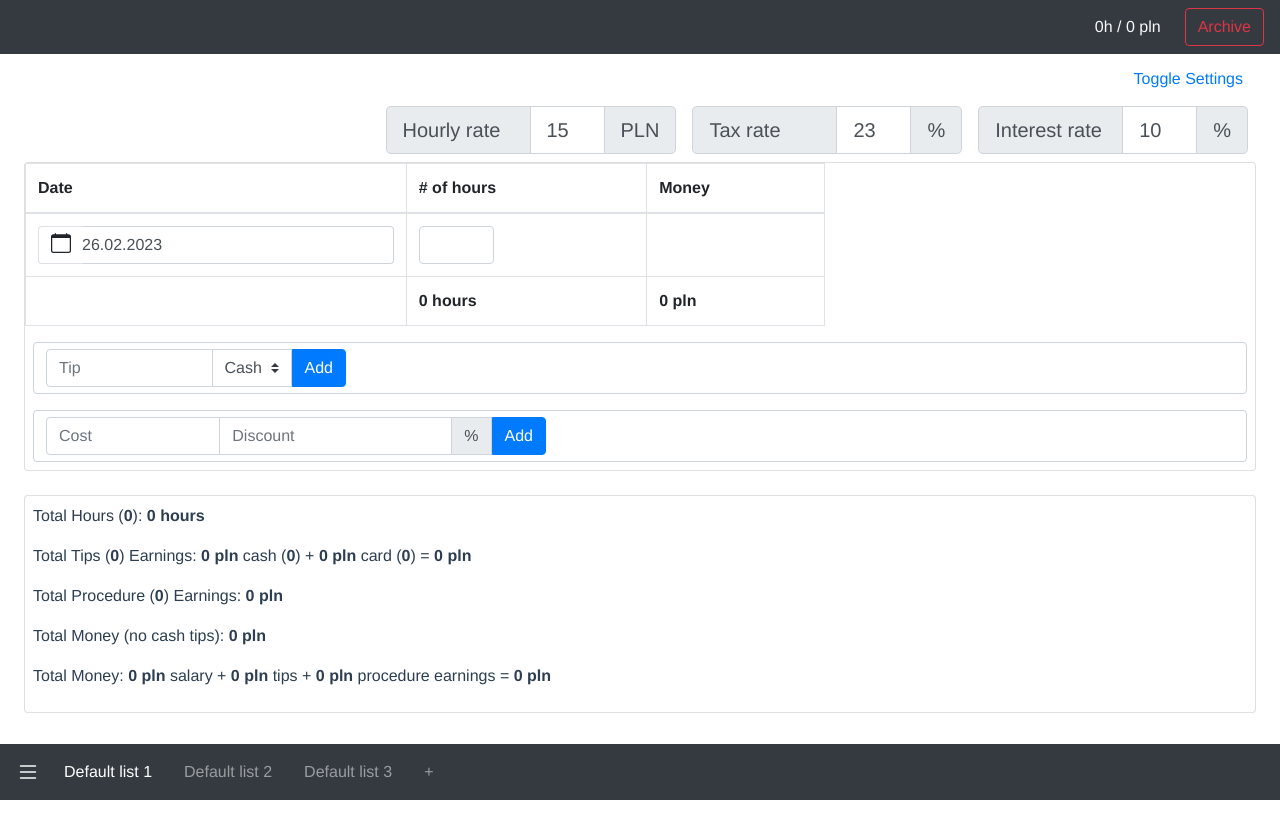
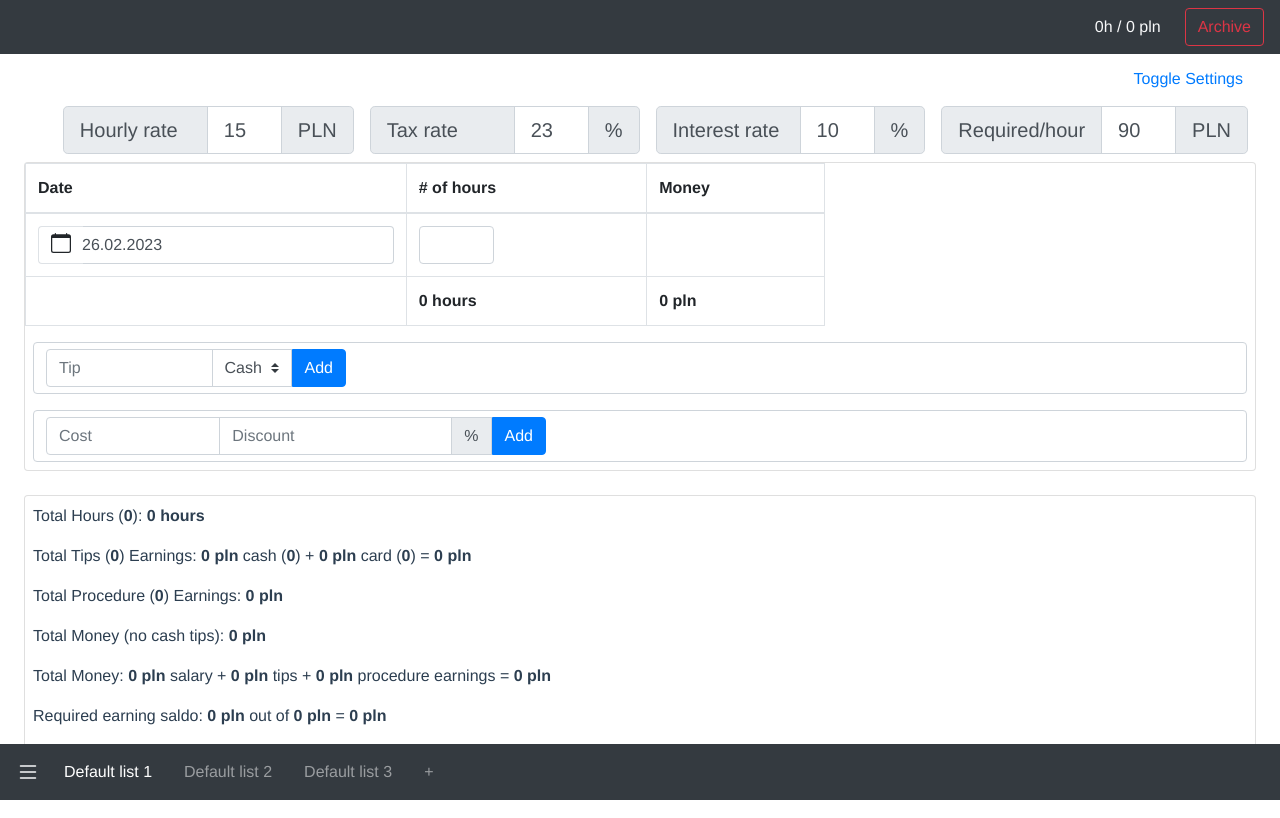
Before and after one commit to sheldonfar/listio, a Vue app: page / in a window 1280 px wide. Built offline with nearby package versions, Linux system fonts and the light colour scheme.

Commit message:
Add earning saldo functionality

```diff
--- a/src/components/Settings.vue
+++ b/src/components/Settings.vue
@@ -68,6 +68,25 @@
             />
           </b-input-group>
         </div>
+        <div class="mx-2 my-2 my-lg-0">
+          <b-input-group
+            size="lg"
+            append="PLN"
+          >
+            <b-input-group-prepend>
+              <b-input-group-text class="prepend-group-text">
+                Required/hour
+              </b-input-group-text>
+            </b-input-group-prepend>
+            <b-form-input
+              aria-label="REPH"
+              class="settings-input"
+              type="number"
+              :value="requiredEarningsPerHour"
+              @change="handleEditInterestRate"
+            />
+          </b-input-group>
+        </div>
       </div>
     </b-collapse>
   </div>
@@ -80,12 +99,13 @@ import {
   EDIT_HOURLY_RATE,
   EDIT_TAX_RATE,
   EDIT_INTEREST_RATE,
+  EDIT_REQUIRED_EARNINGS_PER_HOUR,
   TOGGLE_SETTINGS_EXPANDED,
 } from '@/store/settings'
 
 export default {
   computed: {
-    ...mapGetters(['hourlyRate', 'taxRate', 'interestRate', 'settingsExpanded']),
+    ...mapGetters(['hourlyRate', 'taxRate', 'interestRate', 'settingsExpanded', 'requiredEarningsPerHour']),
   },
   methods: {
     toggleSettingsExpanded() {
@@ -99,6 +119,9 @@ export default {
     },
     handleEditInterestRate(value) {
       this[EDIT_INTEREST_RATE](value)
+    },
+    handleEditRequiredEarningsPerHour(value) {
+      this[EDIT_REQUIRED_EARNINGS_PER_HOUR](value)
     },
     ...mapActions([
       EDIT_HOURLY_RATE,
--- a/src/components/Totals.vue
+++ b/src/components/Totals.vue
@@ -20,6 +20,11 @@
       <b>{{ totalInterests }} pln</b> procedure earnings =
       <b>{{ totalMoney }} pln</b>
     </p>
+    <p>
+      Required earning saldo: <b>{{ totalInterestsGross }} pln</b>
+      out of <b>{{ requiredEarningsPerHour * totalHours }} pln</b>
+      = <b :class="{ 'text-danger': earningSaldo < 0, 'text-success': earningSaldo > 0 }">{{ earningSaldo }} pln</b>
+    </p>
   </b-card>
 </template>
 
@@ -38,11 +43,17 @@ export default {
       'totalTips',
       'totalTipsCount',
       'totalInterests',
+      'totalInterestsGross',
       'totalInterestsCount',
       'totalSalary',
       'totalMoneyNoCashTips',
       'totalMoney',
+      'requiredEarningsPerHour',
     ]),
+
+    earningSaldo() {
+      return this.totalInterestsGross - (this.requiredEarningsPerHour * this.totalHours)
+    },
   },
 }
 </script>
--- a/src/store/index.js
+++ b/src/store/index.js
@@ -50,6 +50,15 @@ const getters = {
       return interestsAcc + interestNetValue
     }, 0)
   }, 0),
+  totalInterestsGross: (store, getters) => store.lists.lists.reduce((acc, list) => {
+    const interests = getters.getListInterests(list.id)
+
+    return acc + interests.reduce((interestsAcc, interest) => {
+      const interestGrossValue = Math.round((getters.getInterestGrossValue(interest.id) * store.settings.taxRate) / 100)
+
+      return interestsAcc + interestGrossValue
+    }, 0)
+  }, 0),
   totalInterestsCount: (store, getters) =>
     store.lists.lists.reduce((acc, list) => acc + getters.getListInterests(list.id).length, 0),
   totalMoneyNoCashTips: (store, getters) => getters.totalSalary + getters.totalCardTips + getters.totalInterests,
--- a/src/store/settings.js
+++ b/src/store/settings.js
@@ -3,6 +3,7 @@ import { loadStore, saveToStore } from '../api'
 export const EDIT_HOURLY_RATE = 'settings/EDIT_HOURLY_RATE'
 export const EDIT_TAX_RATE = 'settings/EDIT_TAX_RATE'
 export const EDIT_INTEREST_RATE = 'settings/EDIT_INTEREST_RATE'
+export const EDIT_REQUIRED_EARNINGS_PER_HOUR = 'settings/EDIT_REQUIRED_EARNINGS_PER_HOUR'
 
 export const SET_SETTINGS = 'settings/SET_SETTINGS'
 export const SAVE_SETTINGS = 'settings/SAVE_SETTINGS'
@@ -14,6 +15,7 @@ const state = {
   hourlyRate: 15,
   interestRate: 10,
   taxRate: 23,
+  requiredEarningsPerHour: 90,
 }
 
 const getters = {
@@ -21,6 +23,7 @@ const getters = {
   interestRate: store => store.interestRate,
   taxRate: store => store.taxRate,
   settingsExpanded: store => store.expanded,
+  requiredEarningsPerHour: store => store.requiredEarningsPerHour,
 }
 
 const mutations = {
@@ -38,6 +41,9 @@ const mutations = {
   [EDIT_TAX_RATE](state, rate) {
     state.taxRate = rate
   },
+  [EDIT_REQUIRED_EARNINGS_PER_HOUR](state, requiredEarningsPerHour) {
+    state.requiredEarningsPerHour = requiredEarningsPerHour
+  },
   [TOGGLE_SETTINGS_EXPANDED](state, expanded) {
     state.expanded = expanded
   },
@@ -54,6 +60,10 @@ const actions = {
   },
   async [EDIT_INTEREST_RATE](context, rate) {
     context.commit(EDIT_INTEREST_RATE, rate)
+    await context.dispatch(SAVE_SETTINGS)
+  },
+  async [EDIT_REQUIRED_EARNINGS_PER_HOUR](context, requiredEarningsPerHour) {
+    context.commit(EDIT_REQUIRED_EARNINGS_PER_HOUR, requiredEarningsPerHour)
     await context.dispatch(SAVE_SETTINGS)
   },
   async [TOGGLE_SETTINGS_EXPANDED](context, expanded) {
```
